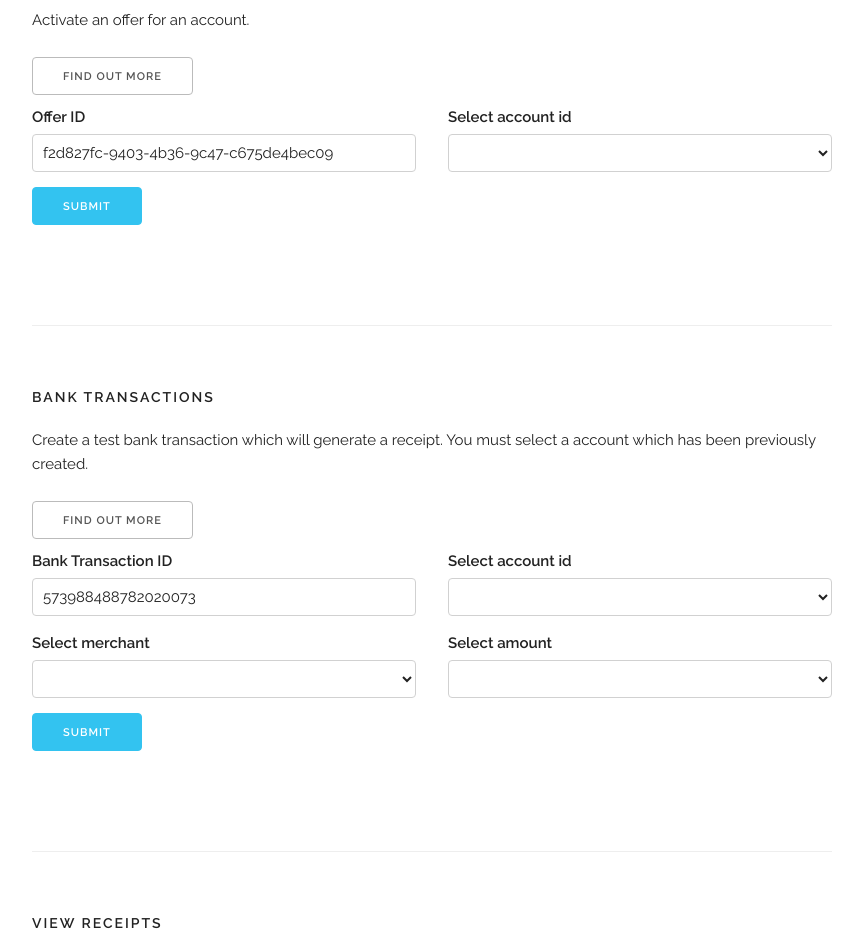
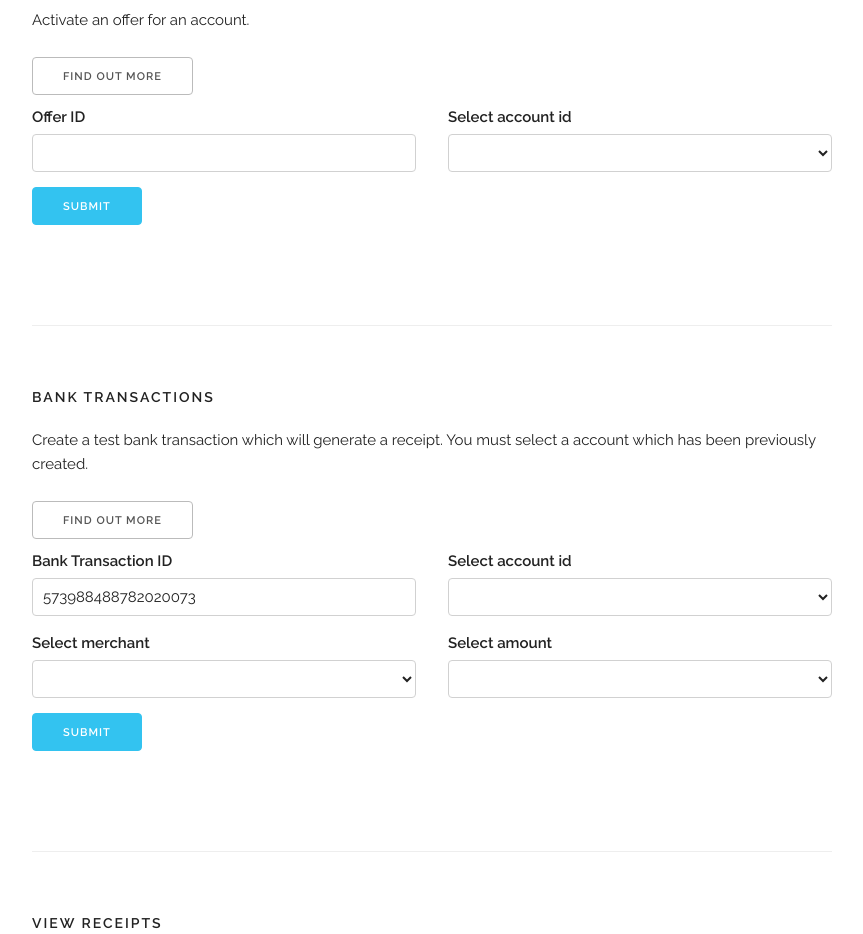
Before and after one commit to tryflux/bank-test-api-visualizer, a website: page src/public/index.html in a window 1280 px wide. Shown: the part 2020-2954 px from the top of the page, without its empty margins (208-1071 px from the left). Drawn offline with Linux system fonts and the light colour scheme; no server answers.

Commit message:
do not pre-populate an offer id. Its likely incorrect

```diff
--- a/src/public/index.html
+++ b/src/public/index.html
@@ -108,7 +108,7 @@
         <div class="row">
           <div class="six columns">
             <label for="activateOfferIdInput">Offer ID</label>
-            <input class="u-full-width" type="text" value="f2d827fc-9403-4b36-9c47-c675de4bec09" id="activateOfferIdInput" />
+            <input class="u-full-width" type="text" value="" id="activateOfferIdInput" />
           </div>
           <div class="six columns">
             <label for="offerAccountSelect">Select account id</label>
```
